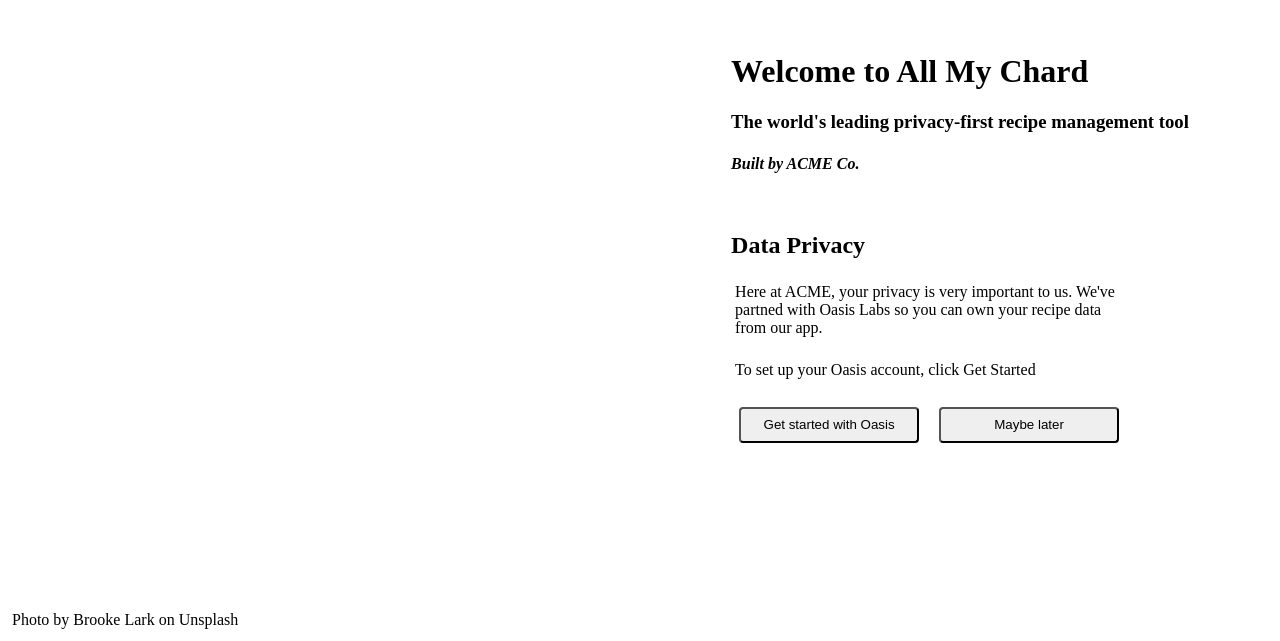
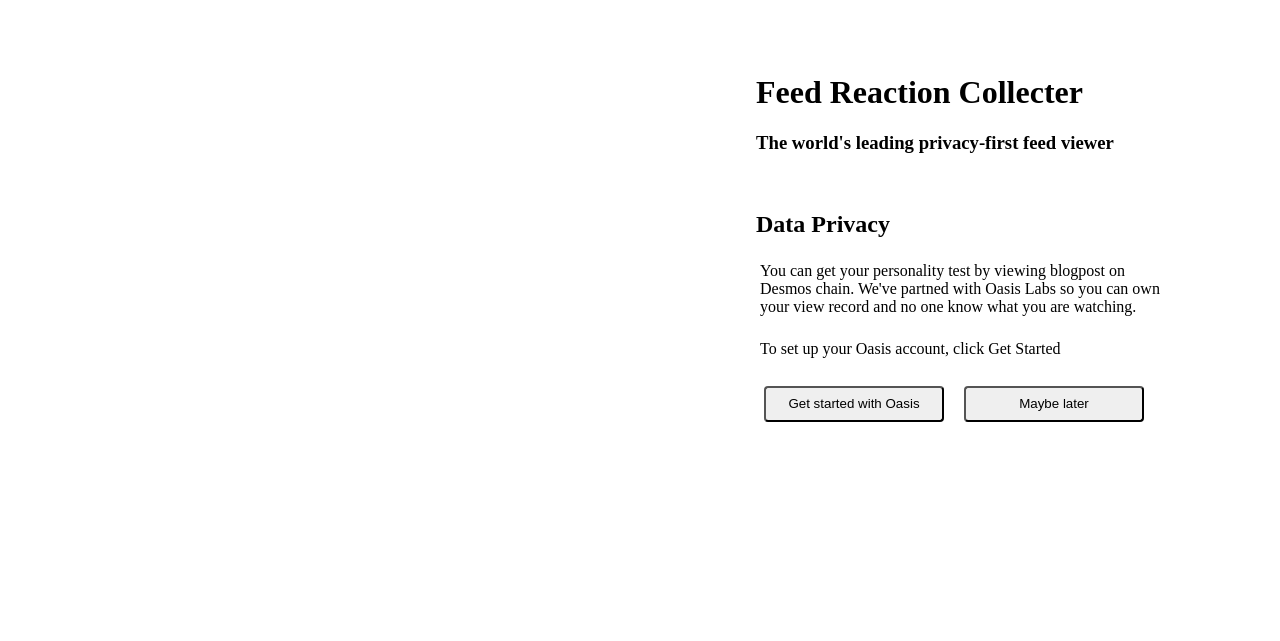
Before and after one commit to forbole/PersonalityTester, a website built with webpack: page client/index.html in a window 1280 px wide. Shown: the part 159-800 px from the top of the page. Built offline with nearby package versions, Linux system fonts and the light colour scheme; a script that the page names is missing; files whose address does not match are found by name.

Commit message:
formatting

```diff
--- a/client/callback/client.js
+++ b/client/callback/client.js
@@ -8,7 +8,7 @@
     'http://localhost:50051', null, null);
 
 /**
- *
+ * Send to Server and get a string of recommendation back
  * @param {*} address User identity address
  * @param {*} callback funciton that take a string as arg
  */
@@ -27,7 +27,7 @@
 }
 
 /**
- *
+ * Send user data to Server
  * @param {*} address User Identity Address
  * @param {*} parsePhase The words that need to be stored
  * @param {*} callback a function that take a string as arg
--- a/client/index.html
+++ b/client/index.html
@@ -1,7 +1,7 @@
 <!DOCTYPE html>
 <html lang="en">
   <head>
-    <title>My Recipe App</title>
+    <title>Personality Tester</title>
     <meta charset="utf-8" />
     <meta http-equiv="X-UA-Compatible" content="IE=edge" />
     <meta name="viewport" content="width=device-width,initial-scale=1.0" />
@@ -13,15 +13,14 @@
   <body>
     <div class="main">
       <div class="sign-up">
-        <h1>Welcome to All My Chard</h1>
-        <h3>The world's leading privacy-first recipe management tool</h3>
-        <h4><i>Built by ACME Co.</i></h4>
+        <h1>Feed Reaction Collecter</h1>
+        <h3>The world's leading privacy-first feed viewer</h3>
         <br />
         <!-- #region snippet-context -->
         <h2>Data Privacy</h2>
         <p>
-          Here at ACME, your privacy is very important to us. We've partned with
-          Oasis Labs so you can own your recipe data from our app.
+          You can get your personality test by viewing blogpost on Desmos chain. We've partned with
+          Oasis Labs so you can own your view record and no one know what you are watching.
         </p>
         <p>To set up your Oasis account, click Get Started</p>
         <button onclick="obtainIdToken()" data-cy="sign-up-oasis">
@@ -32,7 +31,7 @@
       </div>
     </div>
     <div class="footer">
-      <p class="credit">Photo by Brooke Lark on Unsplash</p>
+      <p class="credit"></p>
     </div>
     <!-- #region snippet-start -->
     <script src="config.js" type="text/javascript"></script>
--- a/server/src/action.ts
+++ b/server/src/action.ts
@@ -64,7 +64,7 @@
   );
   const aliceIdentity = await Parcel.Identity.connect(aliceIdentityAddress, config);
   //get all identity address
-  const bobIdentityAddress = new Parcel.Address("0xddbe5ae7e8bf58f24f8253fe9d3473392c61a8f1");
+  const bobIdentityAddress = new Parcel.Address(identity);
   const bobIdentity = await Parcel.Identity.connect(bobIdentityAddress,aliceConfig);
   const bobDatasets = await bobIdentity.getOwnedDatasets();
   var datasets = aliceIdentity.getOwnedDatasets();
```
Also changed, not shown: client/callback/recommend_pb.js (line endings or trailing spaces), readme.md.
